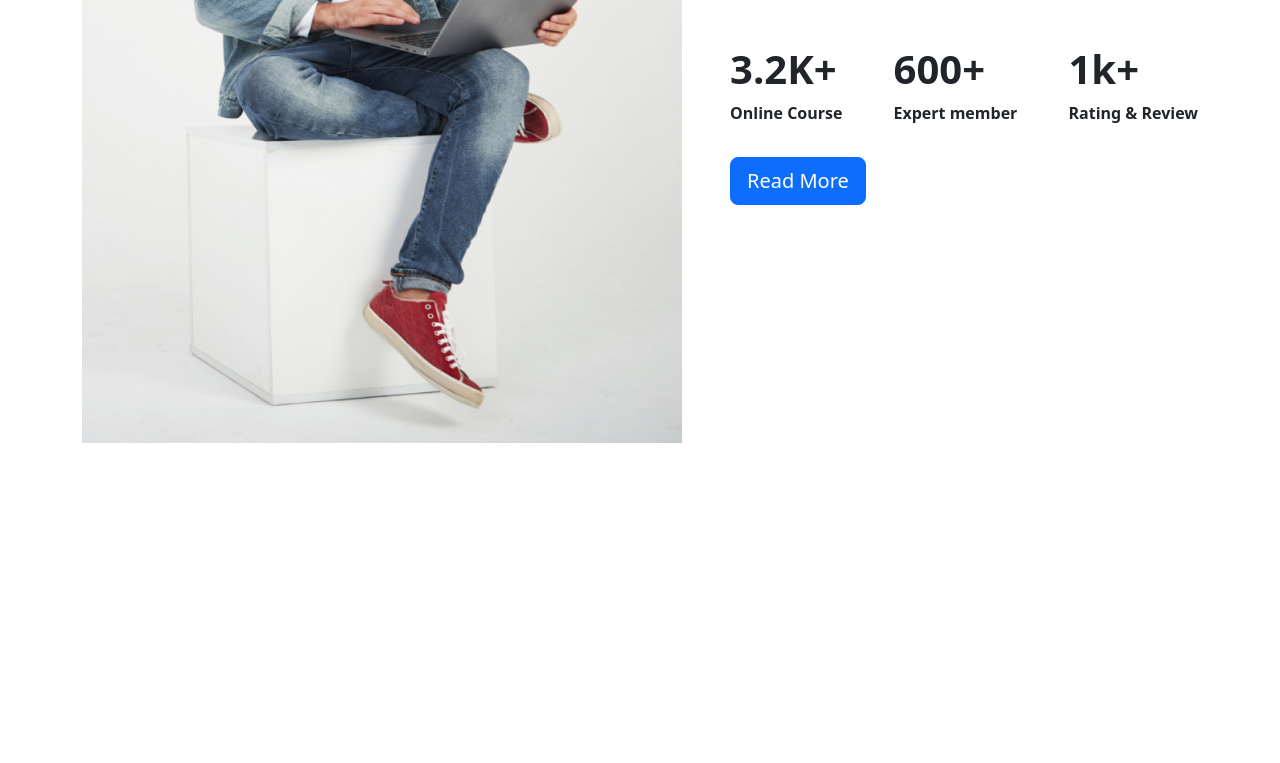
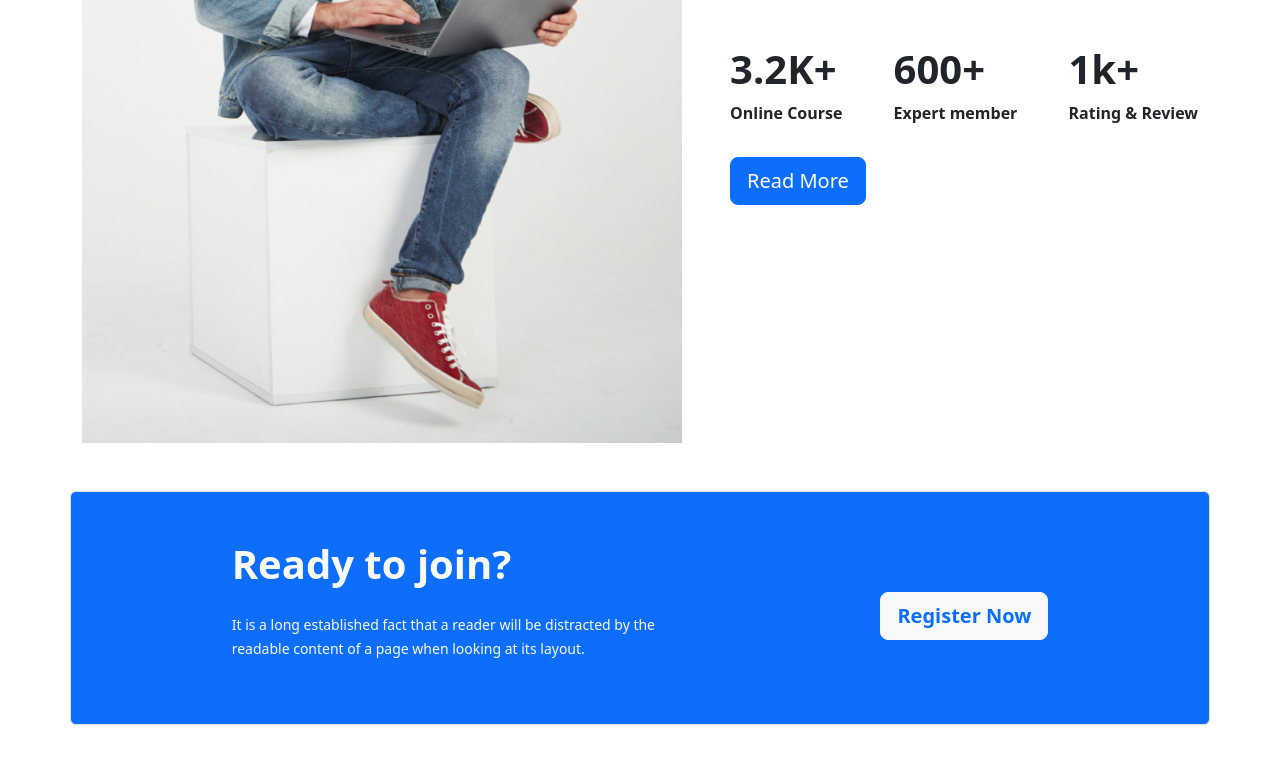
Before and after one commit to mdpervaj/JHP-TECH, a plain HTML site: page index.html in a window 1280 px wide. Shown: the part 2209-2972 px from the top of the page. Before the commit the page ends 2652 px from the top, so only its background shows below. Drawn offline with nearby package versions, Linux system fonts and the light colour scheme.

Commit message:
Ready to join section

```diff
--- a/index.html
+++ b/index.html
@@ -182,6 +182,21 @@
     </section>
     <!-- Explore section end -->
 
+    <!-- Ready to join section  -->
+    <section class="mt-5">
+     <div class="container d-flex justify-content-around align-items-center p-5 mb-5 border rounded bg-primary ">
+      <div>
+        <h1 class="fw-bold text-light">Ready to join?</h1>
+        <p class="text-light mt-4"><small>
+          It is a long established fact that a reader will be distracted by the <br> readable content of a page when looking at its layout.
+        </small></p>
+      </div>
+      <div>
+        <button type="button" class="btn btn-light text-primary fw-bold btn-lg mt-3">Register Now</button>
+      </div>
+     </div>
+    </section>
+    <!-- Ready to join section  -->
 
     <script src="https://cdn.jsdelivr.net/npm/bootstrap@5.2.0/dist/js/bootstrap.bundle.min.js" integrity="sha384-A3rJD856KowSb7dwlZdYEkO39Gagi7vIsF0jrRAoQmDKKtQBHUuLZ9AsSv4jD4Xa" crossorigin="anonymous"></script>
   </body>
```
